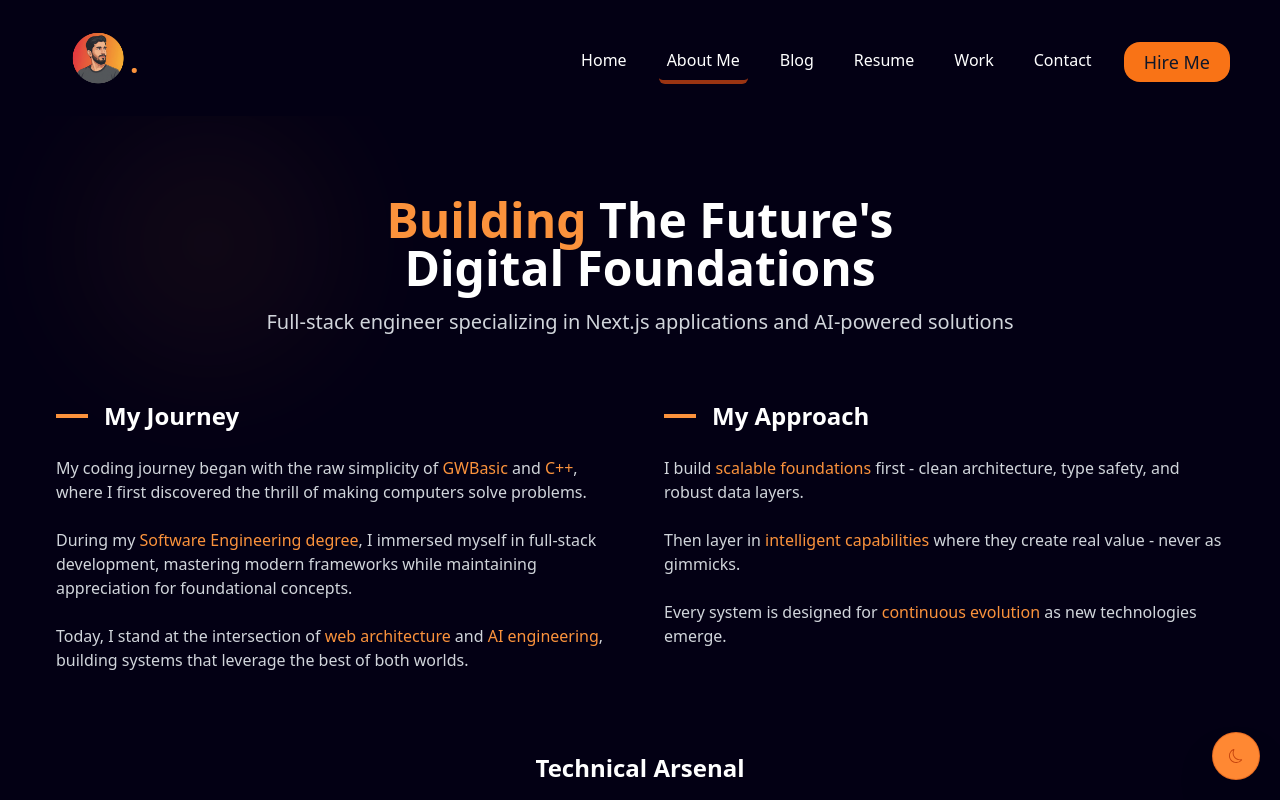
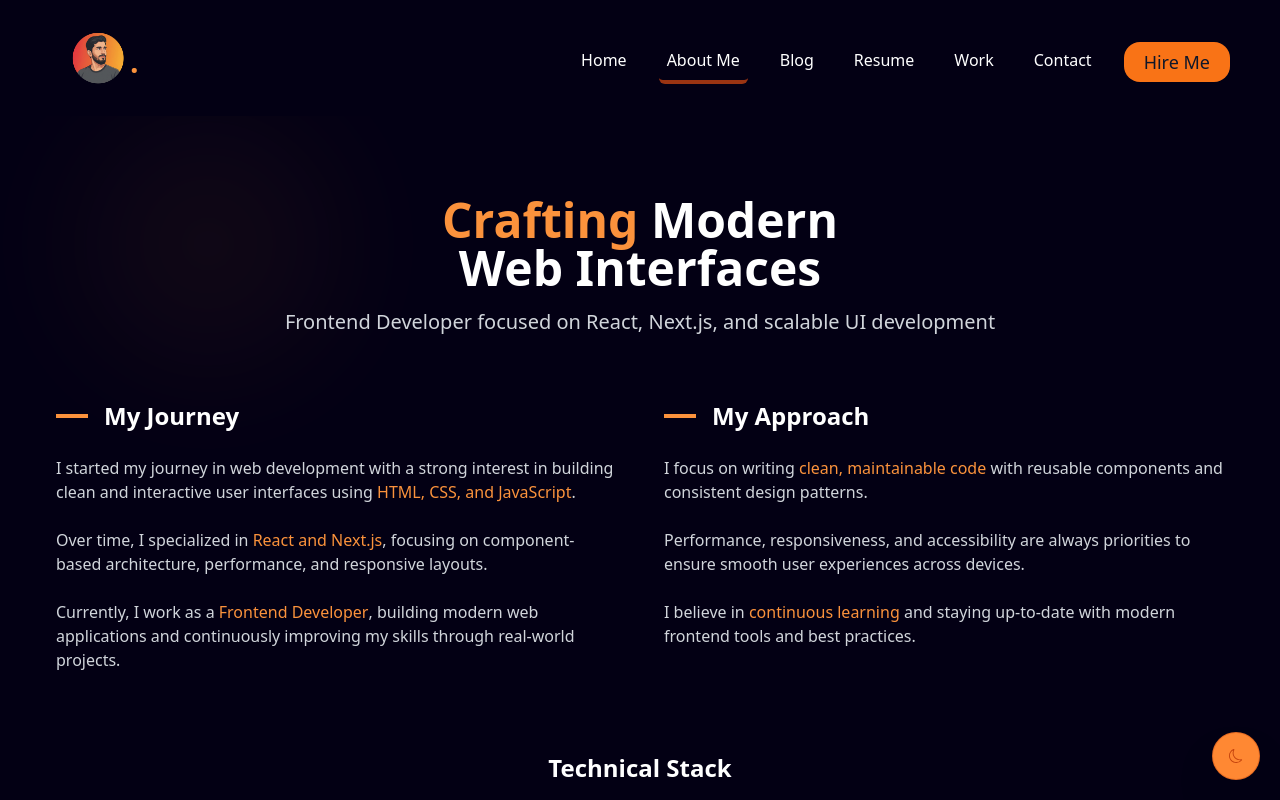
Before and after one commit to arham-ali1323/Arham-pro-portfolio, a Next.js app: page /aboutme in a window 1280 px wide. Shown: the top 800 px of the page. Built offline with nearby package versions, Linux system fonts and the light colour scheme.

Commit message:
Configure dist output directory for Vercel deployment

```diff
--- a/src/app/aboutme/page.tsx
+++ b/src/app/aboutme/page.tsx
@@ -1,165 +1,181 @@
-// import Stats from '@/components/main/Stats';
+"use client";
 
-// const AboutPage = () => {
-//   const highlight = (text: string) => (
-//     <span className="text-orange-400 font-bold">{text}</span>
-//   );
-
-//   const abbreviation = (title: string, text: string) => (
-//     <abbr className="text-orange-400 font-bold" title={title}>{text}</abbr>
-//   );
-
-//   return (
-//     <section className="h-full">
-//       <div className="container mx-auto h-full px-4">
-//         {/* Main Content */}
-//         <article className="text-center text-black/70 dark:text-white text-lg pt-6 lg:pt-8 lg:px-8  mx-auto">
-//           <p>
-//             <span className="text-2xl text-orange-400 font-bold">Muazam Mughal, </span>
-//             <br /><br />
-//             After my Pre-Engineering degree, I decided to pursue my passion for {highlight("Programming")}.
-//             I started graduation in Engineering Software {abbreviation("Bachelor in Science Software Engineer", "BSSE")}.
-//             At that time, I began learning programming fundamentals first in {highlight("GWBasic")}, then {highlight("C++")}.
-//             Along with my Engineering, I enrolled in a boot camp and learned {highlight("Full-Stack Web Development")}.
-//           </p>
-
-//           <p className="mt-4">
-//             My core stack is {highlight("Next.js")}, {highlight("React.js")}, {highlight("TypeScript")} and {highlight("PostgreSQL as DB")}.
-//             I'm experienced with multiple {abbreviation("Content management system", "Headless CMS")} and {abbreviation("Object Relational Mapper", "ORMs")} such as {highlight("Prisma")} and {highlight("Drizzle")}.
-//           </p>
-
-//           <p className="mt-4">
-//             As an {highlight("Learning Enthusiast")}, I'm currently mastering {highlight("Cutting Edge")} technologies including {highlight("Cloud Applied Generative AI Engineering (GenEng)")} stack: {highlight("Python")}, {highlight("OpenAI")}, {highlight("Containers")}, {highlight("Gemini")}, {highlight("PostgreSQL")}, {highlight("LangChain")}, {highlight("Pinecone")} and more.
-//           </p>
-
-//           <p className="mt-4 pt-2">
-//             My passion is learning and creating solutions. When not coding, I enjoy exploring tech innovations, studying history, and playing story-driven video games.
-//             I also bring extensive experience in {highlight("Business")} operations from furniture manufacturing.
-//           </p>
-//         </article>
-
-//         {/* Stats Section */}
-//         <div className="pt-8 lg:pt-12 lg:px-12">
-//           <Stats />
-//         </div>
-//       </div>
-//     </section>
-//   );
-// };
-
-// export default AboutPage;
-
-import Stats from '@/components/main/Stats';
-import { Code, Cpu, Database, BrainCircuit } from 'lucide-react';
-import Head from 'next/head';
-import Link from 'next/link';
+import Stats from "@/components/main/Stats";
+import { Code, Cpu, Database, BrainCircuit } from "lucide-react";
+import Head from "next/head";
+import Link from "next/link";
 
 const AboutPage = () => {
   const techStack = [
-    { icon: <Code size={20} />, category: "Web Development", items: ["Next.js", "React", "TypeScript", "TailwindCSS"] },
-    { icon: <Database size={20} />, category: "Database", items: ["PostgreSQL", "Prisma", "DrizzleORM", "MongoDB"] },
-    { icon: <Cpu size={20} />, category: "AI Engineering", items: ["Python", "LangChain", "OpenAI", "Gemini"] },
-    { icon: <BrainCircuit size={20} />, category: "Emerging Tech", items: ["Agentic AI", "Vector DBs", "LLM Orchestration"] }
+    {
+      icon: <Code size={20} />,
+      category: "Frontend Development",
+      items: ["React", "Next.js", "JavaScript (ES6+)", "Tailwind CSS"],
+    },
+    {
+      icon: <Database size={20} />,
+      category: "UI & Styling",
+      items: ["HTML5", "CSS3", "Bootstrap", "Responsive Design"],
+    },
+    {
+      icon: <Cpu size={20} />,
+      category: "Tools & Workflow",
+      items: ["Git & GitHub", "REST APIs", "Component Architecture"],
+    },
+    {
+      icon: <BrainCircuit size={20} />,
+      category: "Current Learning",
+      items: ["Next.js Optimization", "UI Performance", "Modern UX Patterns"],
+    },
   ];
 
   return (
     <>
       <Head>
-    <title>About – Muazam Mughal | Software Engineer| Full-Stack Web Developer | Next.js |JamStack & AI Engineer</title>
+        <title>
+          About – Arham Ali | Frontend Developer | React | Next.js | Tailwind
+        </title>
         <meta
           name="description"
-      content="Discover the journey of Muazam Mughal, a full-stack engineer blending web development with AI innovation. Explore skills, stack, and current projects."
+          content="Learn more about Arham Ali, a Frontend Developer specializing in React, Next.js, and modern responsive web interfaces."
         />
         <meta name="robots" content="index, follow" />
-    <meta property="og:title" content="About – Muazam Mughal | Software Engineer| Full-Stack Web Developer | Next.js |JamStack & AI Engineer" />
+        <meta
+          property="og:title"
+          content="About – Arham Ali | Frontend Developer"
+        />
         <meta
           property="og:description"
-      content="Explore Muazam Mughal’s engineering mindset, tech stack, and how he merges web architecture with AI systems."
+          content="Frontend-focused developer building fast, modern, and pixel-perfect web experiences."
         />
         <meta property="og:type" content="website" />
-    <meta property="og:url" content="https://muazammughal.me/aboutme" />
-    <meta property="og:image" content="https://muazammughal.me/NewAvatar.png" />
+        <meta property="og:url" content="https://arhamali.me/about" />
+        <meta
+          property="og:image"
+          content="https://arhamali.me/NewAvatar.png"
+        />
         <meta name="twitter:card" content="summary_large_image" />
-    <meta name="twitter:title" content="About – Muazam Mughal | Full-Stack & AI Engineer" />
+        <meta
+          name="twitter:title"
+          content="About – Arham Ali | Frontend Developer"
+        />
         <meta
           name="twitter:description"
-      content="Get to know Muazam Mughal – a software engineer at the intersection of web and AI tech."
+          content="Get to know Arham Ali – a Frontend Developer focused on React, Next.js, and Tailwind CSS."
         />
-    <meta name="twitter:image" content="https://muazammughal.me/NewAvatar.png" />
-    <link rel="canonical" href="https://muazammughal.me/aboutme" />
+        <meta
+          name="twitter:image"
+          content="https://arhamali.me/NewAvatar.png"
+        />
+        <link rel="canonical" href="https://arhamali.me/about" />
       </Head>
+
       <section className="relative h-full overflow-hidden">
-      {/* Decorative elements */}
+        {/* Background Effects */}
         <div className="absolute inset-0 -z-10 opacity-10 dark:opacity-5">
-        <div className="absolute top-0 left-20 w-64 h-64 bg-orange-400 rounded-full filter blur-3xl"></div>
-        <div className="absolute bottom-10 right-32 w-48 h-48 bg-yellow-500 rounded-full filter blur-3xl"></div>
+          <div className="absolute top-0 left-20 w-64 h-64 bg-orange-400 rounded-full blur-3xl" />
+          <div className="absolute bottom-10 right-32 w-48 h-48 bg-yellow-500 rounded-full blur-3xl" />
         </div>
 
         <div className="container mx-auto px-4 py-12 lg:py-20">
-        {/* Hero Section */}
+          {/* Hero */}
           <div className="text-center mb-16">
             <h1 className="text-4xl md:text-5xl font-bold mb-4">
-            <span className="text-orange-400">Building</span> The Future&apos;s
-            <br />Digital Foundations
+              <span className="text-orange-400">Crafting</span> Modern
+              <br />
+              Web Interfaces
             </h1>
-          <p className="text-xl text-gray-600 dark:text-gray-300  mx-auto">
-            Full-stack engineer specializing in Next.js applications and AI-powered solutions
+            <p className="text-xl text-gray-600 dark:text-gray-300 mx-auto">
+              Frontend Developer focused on React, Next.js, and scalable UI
+              development
             </p>
           </div>
 
-        {/* Bio Section */}
+          {/* Bio */}
           <div className="grid md:grid-cols-2 gap-12 mb-20">
             <div>
               <h2 className="text-2xl font-bold mb-6 flex items-center">
-              <span className="w-8 h-1 bg-orange-400 mr-4"></span>
+                <span className="w-8 h-1 bg-orange-400 mr-4" />
                 My Journey
               </h2>
               <div className="space-y-6 text-gray-700 dark:text-gray-300">
                 <p>
-                My coding journey began with the raw simplicity of <span className="text-orange-400 font-medium">GWBasic</span> and <span className="text-orange-400 font-medium">C++</span>, where I first discovered the thrill of making computers solve problems.
+                  I started my journey in web development with a strong interest
+                  in building clean and interactive user interfaces using{" "}
+                  <span className="text-orange-400 font-medium">
+                    HTML, CSS, and JavaScript
+                  </span>
+                  .
                 </p>
                 <p>
-                During my <span className="text-orange-400 font-medium">Software Engineering degree</span>, I immersed myself in full-stack development, mastering modern frameworks while maintaining appreciation for foundational concepts.
+                  Over time, I specialized in{" "}
+                  <span className="text-orange-400 font-medium">
+                    React and Next.js
+                  </span>
+                  , focusing on component-based architecture, performance, and
+                  responsive layouts.
                 </p>
                 <p>
-                Today, I stand at the intersection of <span className="text-orange-400 font-medium">web architecture</span> and <span className="text-orange-400 font-medium">AI engineering</span>, building systems that leverage the best of both worlds.
+                  Currently, I work as a{" "}
+                  <span className="text-orange-400 font-medium">
+                    Frontend Developer
+                  </span>
+                  , building modern web applications and continuously improving
+                  my skills through real-world projects.
                 </p>
               </div>
             </div>
 
             <div>
               <h2 className="text-2xl font-bold mb-6 flex items-center">
-              <span className="w-8 h-1 bg-orange-400 mr-4"></span>
+                <span className="w-8 h-1 bg-orange-400 mr-4" />
                 My Approach
               </h2>
               <div className="space-y-6 text-gray-700 dark:text-gray-300">
                 <p>
-                I build <span className="text-orange-400 font-medium">scalable foundations</span> first - clean architecture, type safety, and robust data layers.
+                  I focus on writing{" "}
+                  <span className="text-orange-400 font-medium">
+                    clean, maintainable code
+                  </span>{" "}
+                  with reusable components and consistent design patterns.
                 </p>
                 <p>
-                Then layer in <span className="text-orange-400 font-medium">intelligent capabilities</span> where they create real value - never as gimmicks.
+                  Performance, responsiveness, and accessibility are always
+                  priorities to ensure smooth user experiences across devices.
                 </p>
                 <p>
-                Every system is designed for <span className="text-orange-400 font-medium">continuous evolution</span> as new technologies emerge.
+                  I believe in{" "}
+                  <span className="text-orange-400 font-medium">
+                    continuous learning
+                  </span>{" "}
+                  and staying up-to-date with modern frontend tools and best
+                  practices.
                 </p>
               </div>
             </div>
           </div>
 
-        {/* Tech Stack Visualization */}
+          {/* Tech Stack */}
           <div className="mb-20">
-          <h2 className="text-2xl font-bold mb-8 text-center">Technical Arsenal</h2>
+            <h2 className="text-2xl font-bold mb-8 text-center">
+              Technical Stack
+            </h2>
             <div className="grid md:grid-cols-2 lg:grid-cols-4 gap-6">
               {techStack.map((stack) => (
-              <div key={stack.category} className="bg-white dark:bg-gray-800/50 p-6 rounded-xl border border-gray-200 dark:border-gray-700 shadow-sm hover:shadow-md transition-shadow">
+                <div
+                  key={stack.category}
+                  className="bg-white dark:bg-gray-800/50 p-6 rounded-xl border border-gray-200 dark:border-gray-700 shadow-sm hover:shadow-md transition-shadow"
+                >
                   <div className="flex items-center mb-4 text-orange-400">
                     {stack.icon}
-                  <h3 className="ml-2 font-semibold">{stack.category}</h3>
+                    <h3 className="ml-2 font-semibold">
+                      {stack.category}
+                    </h3>
                   </div>
                   <ul className="space-y-2">
                     {stack.items.map((item) => (
                       <li key={item} className="flex items-center">
-                      <span className="w-2 h-2 bg-orange-400 rounded-full mr-2"></span>
+                        <span className="w-2 h-2 bg-orange-400 rounded-full mr-2" />
                         {item}
                       </li>
                     ))}
@@ -171,39 +187,45 @@ const AboutPage = () => {
 
           {/* Current Focus */}
           <div className="bg-gradient-to-r from-orange-400/10 to-yellow-500/10 p-8 rounded-2xl mb-20">
-          <h2 className="text-3xl font-bold mb-6 text-center" >Current Focus</h2>
+            <h2 className="text-3xl font-bold mb-6 text-center">
+              Current Focus
+            </h2>
             <div className="grid md:grid-cols-2 gap-8">
               <div>
-              <h3 className="text-xl font-semibold mb-4 text-orange-400">Agentic AI Systems</h3>
+                <h3 className="text-xl font-semibold mb-4 text-orange-400">
+                  Modern Frontend Development
+                </h3>
                 <p className="text-gray-700 dark:text-gray-300">
-                Building autonomous AI agents that can plan, reason, and execute complex workflows - bridging the gap between LLMs and practical applications.
+                  Building fast, responsive, and scalable interfaces using
+                  React, Next.js, and Tailwind CSS.
                 </p>
               </div>
               <div>
-              <h3 className="text-xl font-semibold mb-4 text-orange-400">Generative Interfaces</h3>
+                <h3 className="text-xl font-semibold mb-4 text-orange-400">
+                  UI Performance & Optimization
+                </h3>
                 <p className="text-gray-700 dark:text-gray-300">
-                Creating Next.js components that dynamically adapt using AI - imagine UIs that evolve based on user behavior and context.
+                  Improving performance, component reusability, and overall user
+                  experience in production-ready web applications.
                 </p>
               </div>
             </div>
           </div>
 
+          {/* CTA */}
           <div className="text-center">
             <Link
               href="/work"
               className="inline-flex items-center px-6 py-3 bg-orange-500 hover:bg-orange-600 text-white rounded-full font-medium transition-colors"
             >
-            See My Projects
-            <svg xmlns="http://www.w3.org/2000/svg" className="h-5 w-5 ml-2" viewBox="0 0 20 20" fill="currentColor">
-              <path fillRule="evenodd" d="M10.293 5.293a1 1 0 011.414 0l4 4a1 1 0 010 1.414l-4 4a1 1 0 01-1.414-1.414L12.586 11H5a1 1 0 110-2h7.586l-2.293-2.293a1 1 0 010-1.414z" clipRule="evenodd" />
-            </svg>
+              View My Projects
             </Link>
           </div>
         </div>
-<div className=' mb-20'>
+
+        <div className="mb-20">
           <Stats />
         </div>
-
       </section>
     </>
   );
```
Lines whose indentation alone changed are shown as unchanged.
